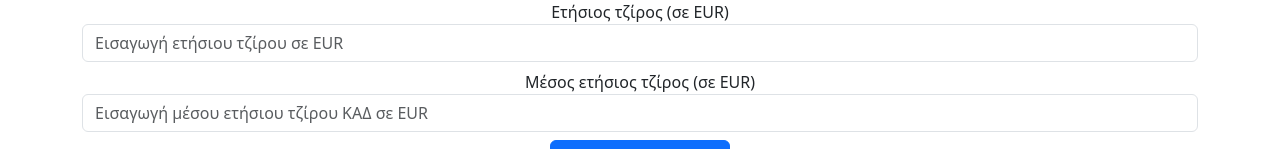
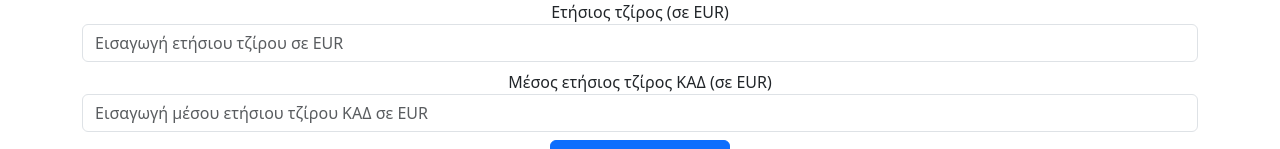
Before and after one commit to kalimanis/greek-tax-calculator, a React (Create React App) app: page / in a window 1280 px wide. Shown: the part 314-463 px from the top of the page. Built offline with nearby package versions, Linux system fonts and the light colour scheme.

Commit message:
CHANGED DESC

```diff
--- a/src/TaxCalculator.js
+++ b/src/TaxCalculator.js
@@ -43,7 +43,7 @@ function TaxCalculator() {
                 <input type="number" className="form-control mb-2" value={yearsOfOperation} onChange={handleYearsChange} placeholder="Εισαγωγή ετών λειτουργίας" />
                 <label>Ετήσιος τζίρος (σε EUR)</label>
                 <input type="number" className="form-control mb-2" value={annualTurnover} onChange={handleTurnoverChange} placeholder="Εισαγωγή ετήσιου τζίρου σε EUR" />
-                <label>Μέσος ετήσιος τζίρος (σε EUR)</label>
+                <label>Μέσος ετήσιος τζίρος ΚΑΔ (σε EUR)</label>
                 <input type="number" className="form-control mb-2" value={averageAnnualTurnover} onChange={handleAverageTurnoverChange} placeholder="Εισαγωγή μέσου ετήσιου τζίρου ΚΑΔ σε EUR" />
                 <button className="btn btn-primary" onClick={calculate}>Υπολογισμός Φόρου</button>
             </div>
```
